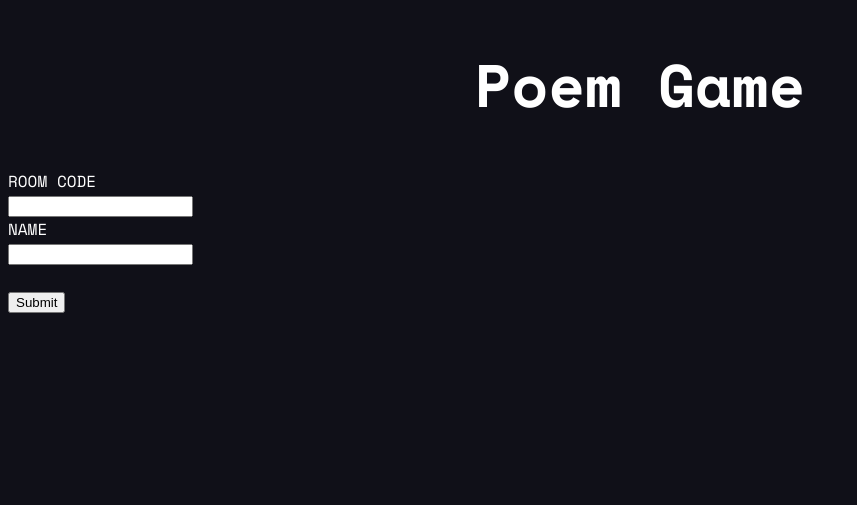
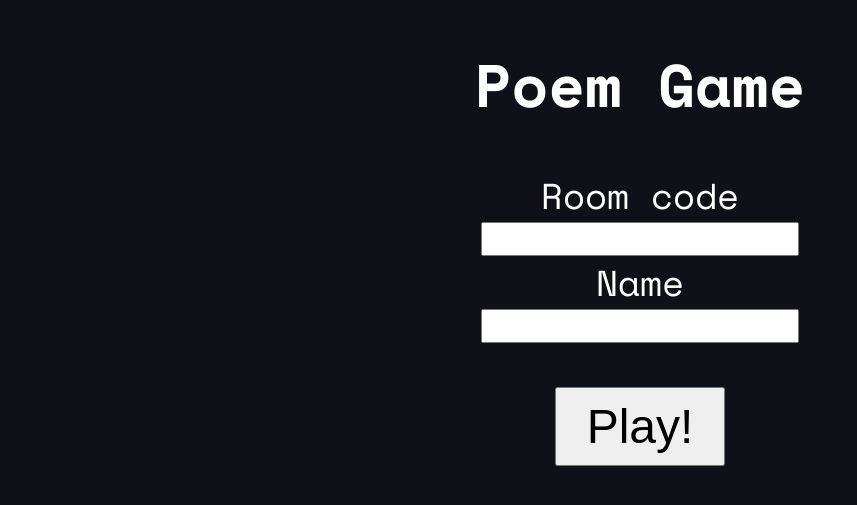
Before and after one commit to zhu-bat/poem-game, a Flask app: page /join in a window 1280 px wide. Shown: the top 505 px of the page, without its empty margins (0-857 px from the left). Run offline with Flask 3, Linux system fonts and the light colour scheme.

Commit message:
edited join room

```diff
--- a/static/css/join.css
+++ b/static/css/join.css
@@ -1,4 +1,22 @@
 .join-form {
+    text-align:center;
+}
+
+.join-form label {
+
     color: white;
+    font-size: 36px;
+}
+
+.join-form input {
+
+    font-size: 24px;
 
 }
+
+.join-form input[type="submit"] {
+    font-size: 48px;
+    margin:20px;
+    padding:10px 30px;
+
+}
--- a/templates/room_join.html
+++ b/templates/room_join.html
@@ -7,11 +7,11 @@
 {% block content %}
 
 <form action="{{ url_for('api.join_game') }}" class="join-form" method="post">
-  <label for="code">ROOM CODE</label><br>
+  <label for="code">Room code</label><br>
   <input type="text" id="code" name="code"><br>
-  <label for="name">NAME</label><br>
+  <label for="name">Name</label><br>
   <input type="text" id="name" name="name"><br><br>
-  <input type="submit" value="Submit">
+  <input type="submit" value="Play!">
 </form>
 
 {% endblock %}
```
